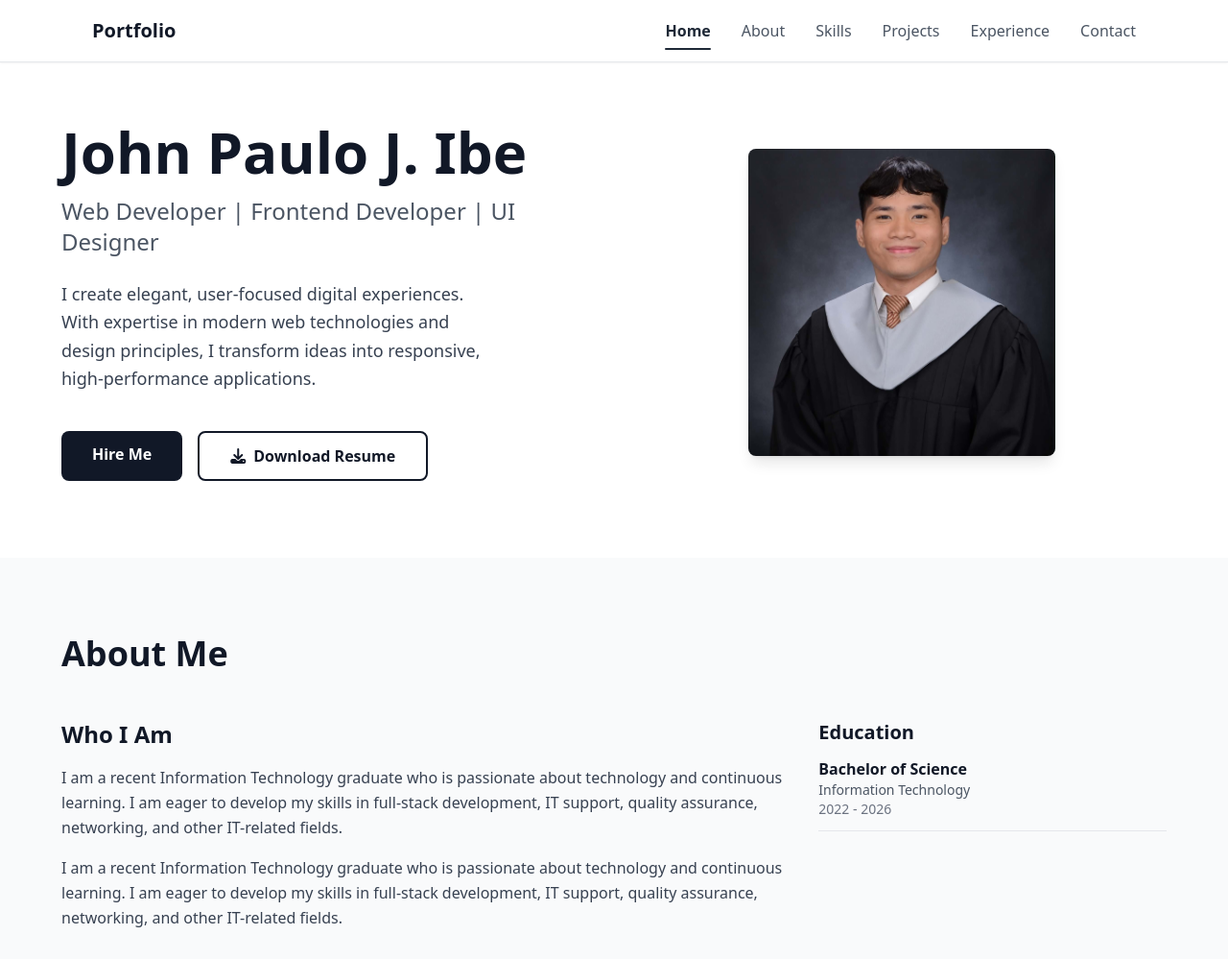
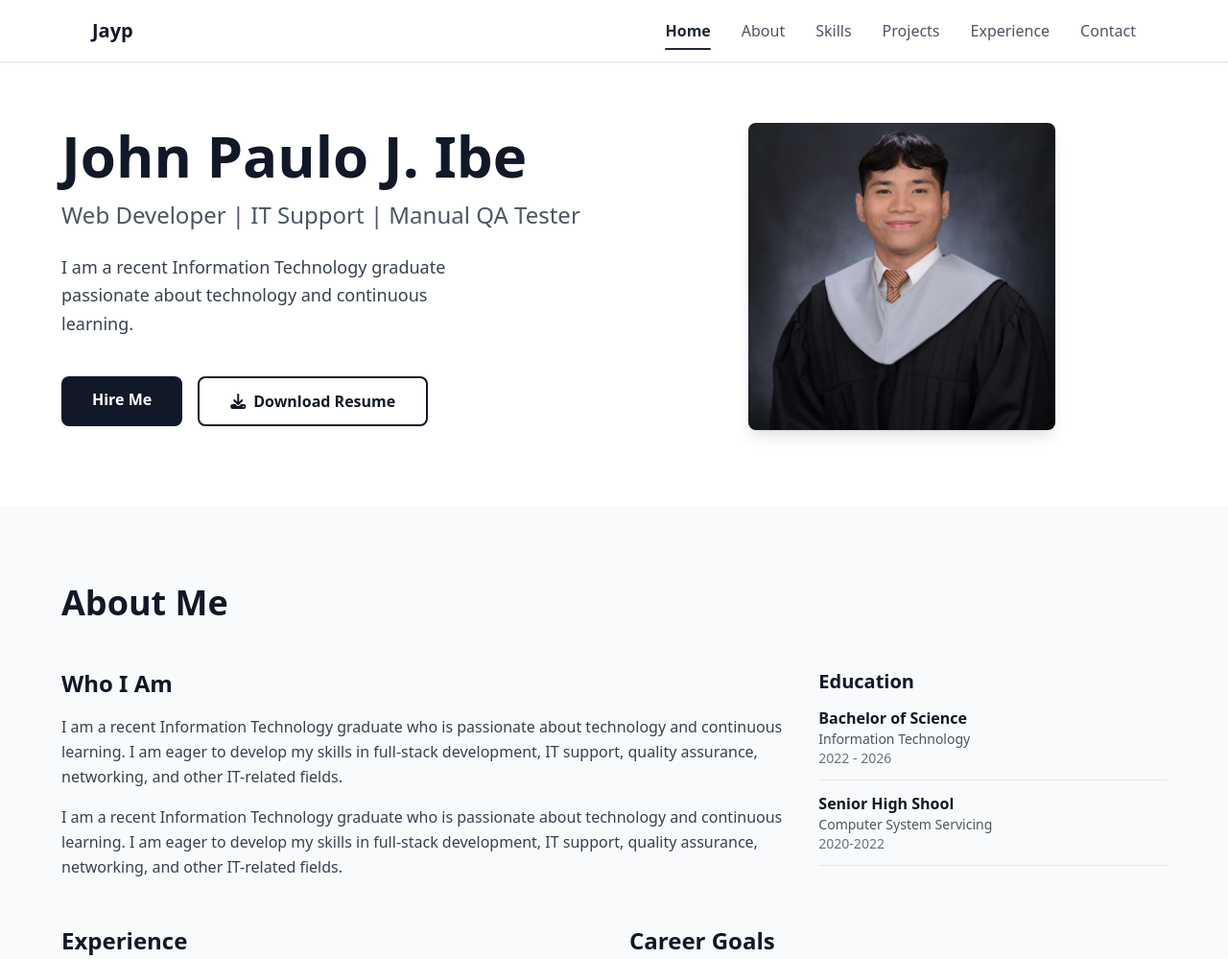
Before and after one commit to aileriesies/Ibe_Profile, a website: page index.html in a window 1280 px wide. Shown: the top 999 px of the page at 96% size. Drawn offline with nearby package versions, Linux system fonts and the light colour scheme.

Commit message:
Updated portfolio 1.2

```diff
--- a/index.html
+++ b/index.html
@@ -23,7 +23,7 @@
             <div class="flex justify-between items-center h-16">
                 <!-- Logo -->
                 <div class="flex-shrink-0">
-                    <a href="#home" class="text-xl font-bold text-gray-900">Portfolio</a>
+                    <a href="#home" class="text-xl font-bold text-gray-900">Jayp</a>
                 </div>
 
                 <!-- Desktop Navigation -->
@@ -71,13 +71,14 @@
                             John Paulo J. Ibe
                         </h1>
                         <p class="text-xl md:text-2xl text-gray-600 mt-4">
-                            Web Developer | Frontend Developer | UI Designer
+                            Web Developer | IT Support | Manual QA Tester
                         </p>
                     </div>
 
                     <p class="text-lg text-gray-700 leading-relaxed max-w-md">
-                        I create elegant, user-focused digital experiences. With expertise in modern web technologies and design principles, I transform ideas into responsive, high-performance applications.
+                        I am a recent Information Technology graduate passionate about technology and continuous learning.
                     </p>
+
 
                     <!-- CTA Buttons -->
                     <div class="flex flex-col sm:flex-row gap-4 pt-4">
@@ -130,6 +131,11 @@
                                 <p class="font-semibold text-gray-900">Bachelor of Science</p>
                                 <p class="text-sm text-gray-600">Information Technology</p>
                                 <p class="text-sm text-gray-500">2022 - 2026</p>
+                            </div>
+                            <div class="pb-3 border-b border-gray-200">
+                                <p class="font-semibold text-gray-900">Senior High Shool</p>
+                                <p class="text-sm text-gray-600">Computer System Servicing</p>
+                                <p class="text-sm text-gray-500">2020-2022</p>
                             </div>
                         </div>
                     </div>
@@ -630,7 +636,7 @@
                 <div>
                     <h4 class="text-lg font-semibold mb-4">Portfolio</h4>
                     <p class="text-gray-400 text-sm">
-                        A professional portfolio showcasing my work, skills, and experience as a web developer and designer.
+                        A professional portfolio showcasing my work, skills, and experience as a web developer.
                     </p>
                 </div>
 
@@ -668,7 +674,7 @@
             <!-- Copyright -->
             <div class="border-t border-gray-700 pt-8 flex flex-col md:flex-row justify-between items-center">
                 <p class="text-gray-400 text-sm mb-4 md:mb-0">
-                    &copy; 2024 [Your Name]. All rights reserved.
+                    &copy; 2026 John Paulo Ibe All rights reserved.
                 </p>
                 <a href="#home" id="scroll-to-top" class="inline-flex items-center gap-2 text-gray-400 hover:text-white transition-colors">
                     Back to top <i class="fas fa-arrow-up"></i>
```
